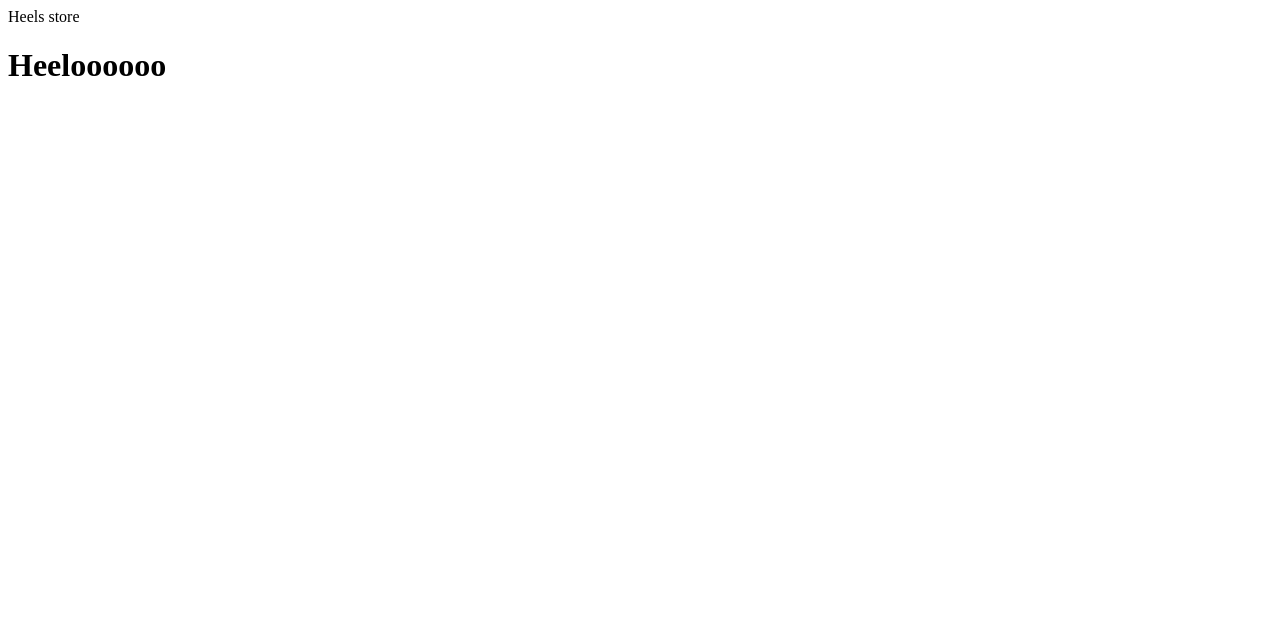
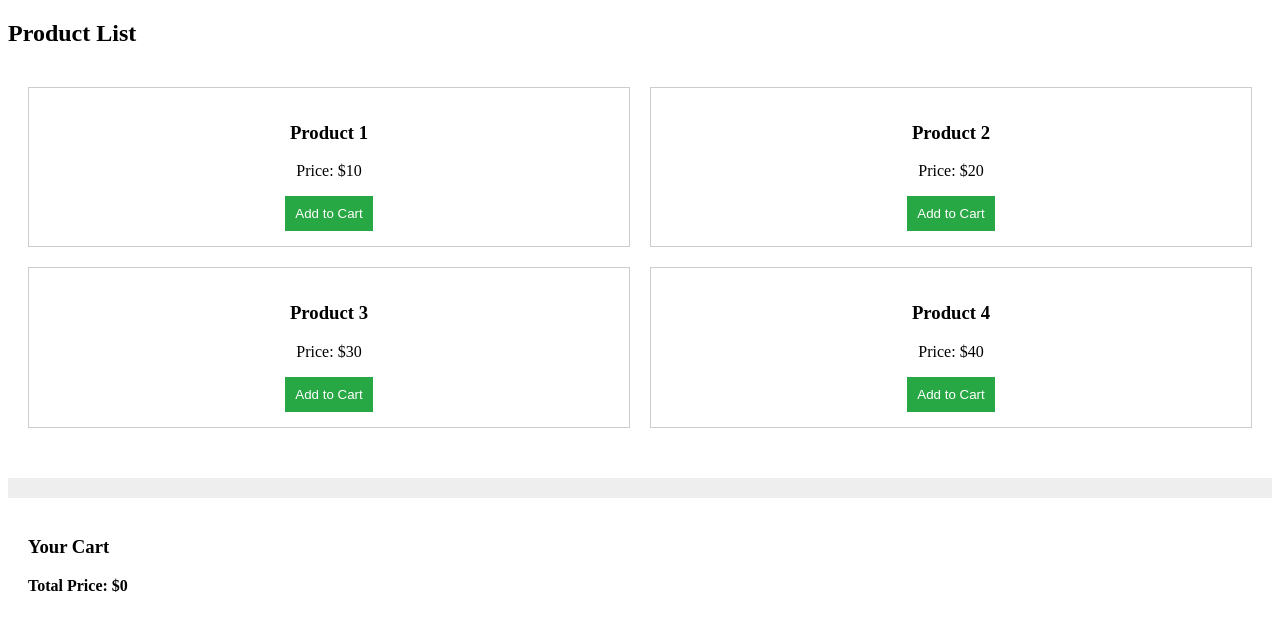
Before and after one commit to 2305034-eng/heelstore, a plain HTML site: page index.html in a window 1280 px wide. Drawn offline with Linux system fonts and the light colour scheme.

Commit message:
Update index.html

```diff
--- a/index.html
+++ b/index.html
@@ -1,20 +1,70 @@
 <!DOCTYPE html>
-<html>
+<html lang="en">
 <head>
     <meta name="google-site-verification" content="MJ_A3dxeuj9xIE-x2_39HwoqNQ99XH_X6hG4tqeQmj0" />
-    <tille>Heels store</tille>
+    <title>Simple Shopping Cart</title>
+    <style>
+        .product-list { display: grid; grid-template-columns: repeat(2, 1fr); gap: 20px; padding: 20px; }
+        .product { border: 1px solid #ccc; padding: 15px; text-align: center; }
+        .cart-summary { margin-top: 30px; border-top: 20px solid #eee; padding: 20px; font-weight: bold; }
+        button { cursor: pointer; background: #28a745; color: white; border: none; padding: 10px; }
+    </style>
 </head>
 <body>
-    <h1>Heeloooooo</h1>
-    <!-- Google tag (gtag.js) -->
-<script async src="https://www.googletagmanager.com/gtag/js?id=G-SKT4N24C25"></script>
+
+    <h2>Product List</h2>
+    <div class="product-list">
+        <!-- 4 Products -->
+        <div class="product">
+            <h3>Product 1</h3>
+            <p>Price: $<span class="price">10</span></p>
+            <button onclick="addToCart('Product 1', 10)">Add to Cart</button>
+        </div>
+        <div class="product">
+            <h3>Product 2</h3>
+            <p>Price: $<span class="price">20</span></p>
+            <button onclick="addToCart('Product 2', 20)">Add to Cart</button>
+        </div>
+        <div class="product">
+            <h3>Product 3</h3>
+            <p>Price: $<span class="price">30</span></p>
+            <button onclick="addToCart('Product 3', 30)">Add to Cart</button>
+        </div>
+        <div class="product">
+            <h3>Product 4</h3>
+            <p>Price: $<span class="price">40</span></p>
+            <button onclick="addToCart('Product 4', 40)">Add to Cart</button>
+        </div>
+    </div>
+
+    <div class="cart-summary">
+        <h3>Your Cart</h3>
+        <ul id="cart-items"></ul>
+        <p>Total Price: $<span id="total-price">0</span></p>
+    </div>
+
     <script>
+        let totalPrice = 0;
+        const cartItemsList = document.getElementById('cart-items');
+        const totalPriceDisplay = document.getElementById('total-price');
+
+        function addToCart(name, price) {
+            // Update UI list
+            const listItem = document.createElement('li');
+            listItem.textContent = `${name} - $${price}`;
+            cartItemsList.appendChild(listItem);
+
+            // Calculate total
+            totalPrice += price;
+            totalPriceDisplay.textContent = totalPrice;
+
           window.dataLayer = window.dataLayer || [];
   function gtag(){dataLayer.push(arguments);}
   gtag('js', new Date());
 
   gtag('config', 'G-SKT4N24C25');
+
+        }
     </script>
-
 </body>
 </html>
```
Lines whose indentation alone changed are shown as unchanged.
